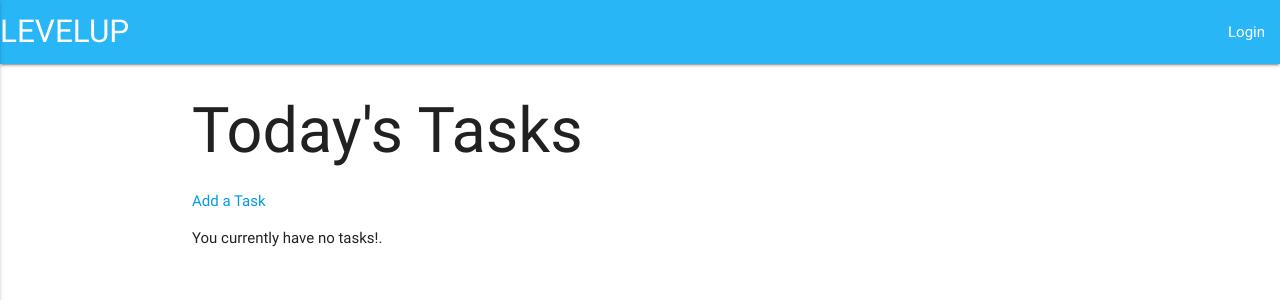
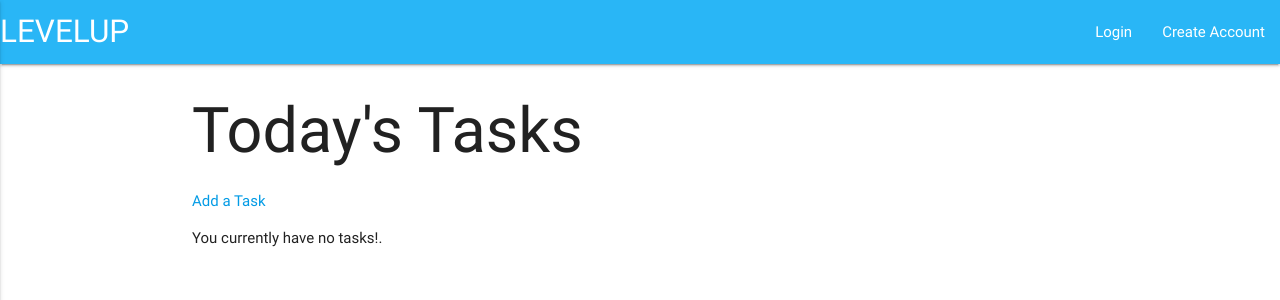
Before and after one commit to dhamma1991/milestone-project-4, a Django app: page /tasks/tasks/ in a window 1280 px wide. Shown: the top 300 px of the page. Run offline with Django 3.2, Linux system fonts and the light colour scheme; data that the repository does not hold is empty; some libraries are stand-ins or nearby versions.

Commit message:
Added 'create account' dummy link

```diff
--- a/templates/base.html
+++ b/templates/base.html
@@ -30,6 +30,7 @@
                         <li><a class="dropdown-button" href="#" data-activates="user-dropdown">{{ request.user.username }}<i class="material-icons right">arrow_drop_down</i></a></li>
                     {% else %}
                         <li><a href="{% url 'login' %}">Login</a></li>
+                        <li><a href="#">Create Account</a></li>
                     {% endif %}
                 </ul>
 
```
